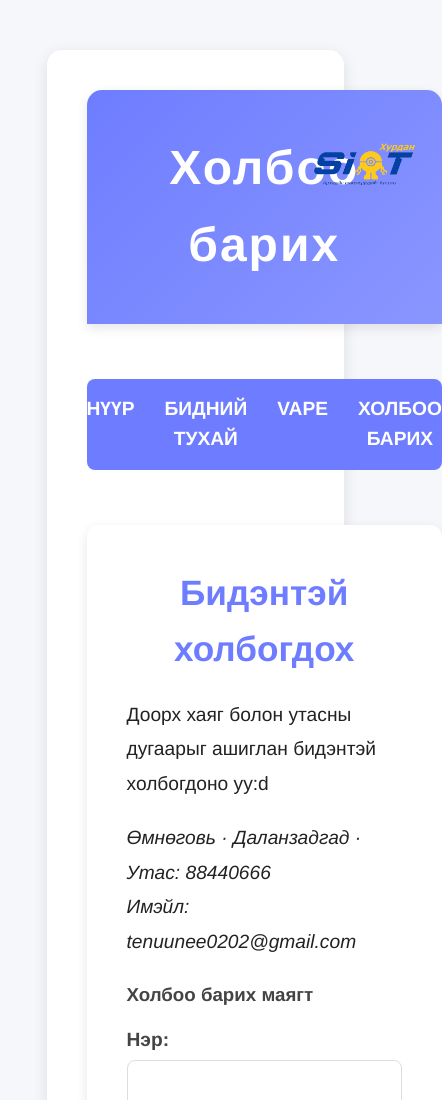
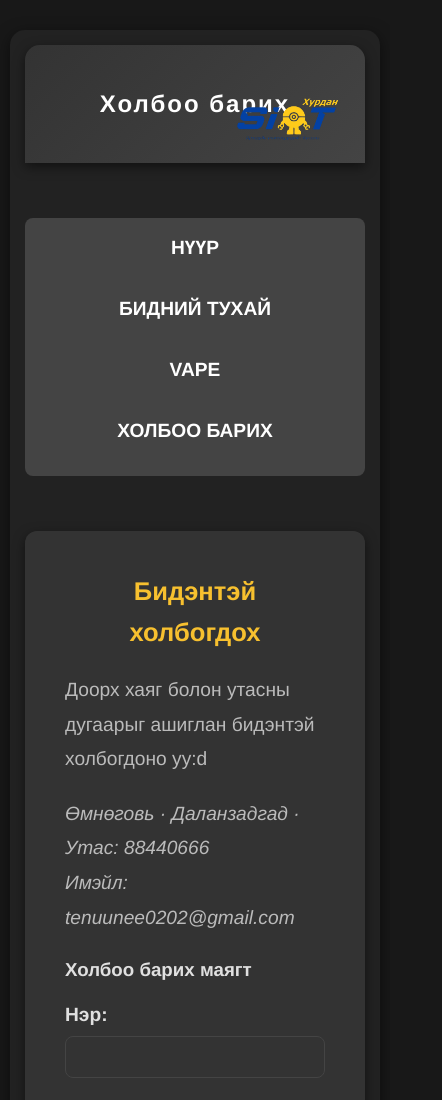
Before and after one commit to tenuunee22/B1D, a plain HTML site: page contact.html in a window 390 px wide. Shown: the top 1100 px of the page, 442 px wide, since content can reach past the window. Drawn offline with Linux system fonts and the light colour scheme.

Commit message:
Update styles.css

```diff
--- a/styles.css
+++ b/styles.css
@@ -7,27 +7,27 @@
 
 body {
   font-family: 'Helvetica Neue', Helvetica, Arial, sans-serif;
-  background-color: #f5f7fa;
-  color: #444;
+  background-color: #181818; /* Dark background */
+  color: #e0e0e0; /* Light text color */
   line-height: 1.6;
   padding: 30px;
   display: flex;
   justify-content: center;
-  align-items: flex-start; /* Changed to allow scrolling */
+  align-items: flex-start;
   min-height: 100vh;
-  overflow-y: auto; /* Allow vertical scrolling */
+  overflow-y: auto;
 }
 
 /* Root for custom properties (CSS variables) */
 :root {
-  --primary-color: #6e7dff;
-  --secondary-color: #8a96ff;
-  --accent-color: #f7c02f;
-  --background-color: #ffffff;
-  --box-shadow: rgba(0, 0, 0, 0.1);
-  --text-color: #444;
-  --dark-text-color: #222;
-  --input-border-color: #ddd;
+  --primary-color: #444444; /* Dark grey */
+  --secondary-color: #333333; /* Darker grey */
+  --accent-color: #f7c02f; /* Bright accent color */
+  --background-color: #222222; /* Dark background for content */
+  --box-shadow: rgba(0, 0, 0, 0.5); /* Stronger shadow for contrast */
+  --text-color: #e0e0e0; /* Light grey text */
+  --dark-text-color: #bbb; /* Slightly darker grey for less emphasis */
+  --input-border-color: #444;
   --input-focus-color: #6e7dff;
 }
 
@@ -48,7 +48,7 @@ body {
 
 /* Header Styling */
 #headsection {
-  background: linear-gradient(135deg, var(--primary-color), var(--secondary-color));
+  background: linear-gradient(135deg, #333333, #444444); /* Dark gradient */
   color: #fff;
   text-align: center;
   padding: 40px 20px;
@@ -104,14 +104,14 @@ body {
 /* Text Section */
 #textsection {
   padding: 40px;
-  background-color: #fff;
+  background-color: var(--secondary-color); /* Darker background */
   border-radius: 12px;
   box-shadow: 0 4px 12px var(--box-shadow);
 }
 
 #textsection h2 {
   font-size: 2.2em;
-  color: var(--primary-color);
+  color: var(--accent-color); /* Accent color for titles */
   margin-bottom: 20px;
   font-weight: 600;
   text-align: center;
@@ -120,7 +120,7 @@ body {
 #textsection p,
 #textsection address {
   font-size: 1.2em;
-  color: var(--dark-text-color);
+  color: var(--dark-text-color); /* Slightly darker text */
   margin-bottom: 20px;
   line-height: 1.8;
 }
@@ -158,8 +158,8 @@ video:hover {
 #footsection {
   text-align: center;
   padding: 20px;
-  background: #333;
-  color: #fff;
+  background: #222222; /* Dark footer */
+  color: #bbb; /* Light grey text */
   margin-top: 40px;
   border-radius: 0 0 15px 15px;
 }
@@ -175,7 +175,7 @@ form label {
   margin: 15px 0 5px;
   font-weight: 600;
   font-size: 1.2em;
-  color: var(--text-color);
+  color: var(--text-color); /* Light color for labels */
 }
 
 form input[type="text"],
@@ -187,6 +187,8 @@ form textarea {
   border: 1px solid var(--input-border-color);
   border-radius: 8px;
   margin-bottom: 20px;
+  background-color: #333; /* Dark input background */
+  color: #e0e0e0; /* Light text inside inputs */
   transition: border-color 0.3s ease, box-shadow 0.3s ease;
 }
 
@@ -212,3 +214,80 @@ form textarea {
     opacity: 1;
   }
 }
+
+/* Mobile-first Media Queries for responsiveness */
+@media screen and (max-width: 768px) {
+  body {
+    padding: 20px; /* Reduced padding for mobile */
+  }
+
+  #wrapper {
+    width: 100%;
+    padding: 20px;
+  }
+
+  #headsection h1 {
+    font-size: 2em; /* Smaller heading */
+  }
+
+  #navisection ul {
+    flex-direction: column; /* Stack the navigation links vertically */
+  }
+
+  #navisection ul li {
+    margin-bottom: 15px;
+  }
+
+  #textsection h2 {
+    font-size: 1.8em; /* Smaller heading */
+  }
+
+  video {
+    max-width: 100%;
+  }
+
+  #textsection img {
+    max-width: 100%;
+  }
+
+  form input[type="text"],
+  form input[type="email"],
+  form textarea {
+    font-size: 1em; /* Smaller font size for inputs */
+    padding: 15px; /* Smaller padding */
+  }
+}
+
+@media screen and (max-width: 480px) {
+  body {
+    padding: 10px; /* More padding reduction for very small screens */
+  }
+
+  #wrapper {
+    width: 100%;
+    padding: 15px;
+  }
+
+  #headsection h1 {
+    font-size: 1.5em; /* Even smaller heading */
+  }
+
+  #navisection ul {
+    gap: 15px; /* Smaller gap between menu items */
+  }
+
+  #navisection ul li {
+    font-size: 1em; /* Smaller font size for mobile */
+  }
+
+  #textsection h2 {
+    font-size: 1.6em; /* Smaller subheading */
+  }
+
+  form input[type="text"],
+  form input[type="email"],
+  form textarea {
+    font-size: 0.9em; /* Even smaller font size */
+    padding: 12px; /* Even smaller padding */
+  }
+}
```
